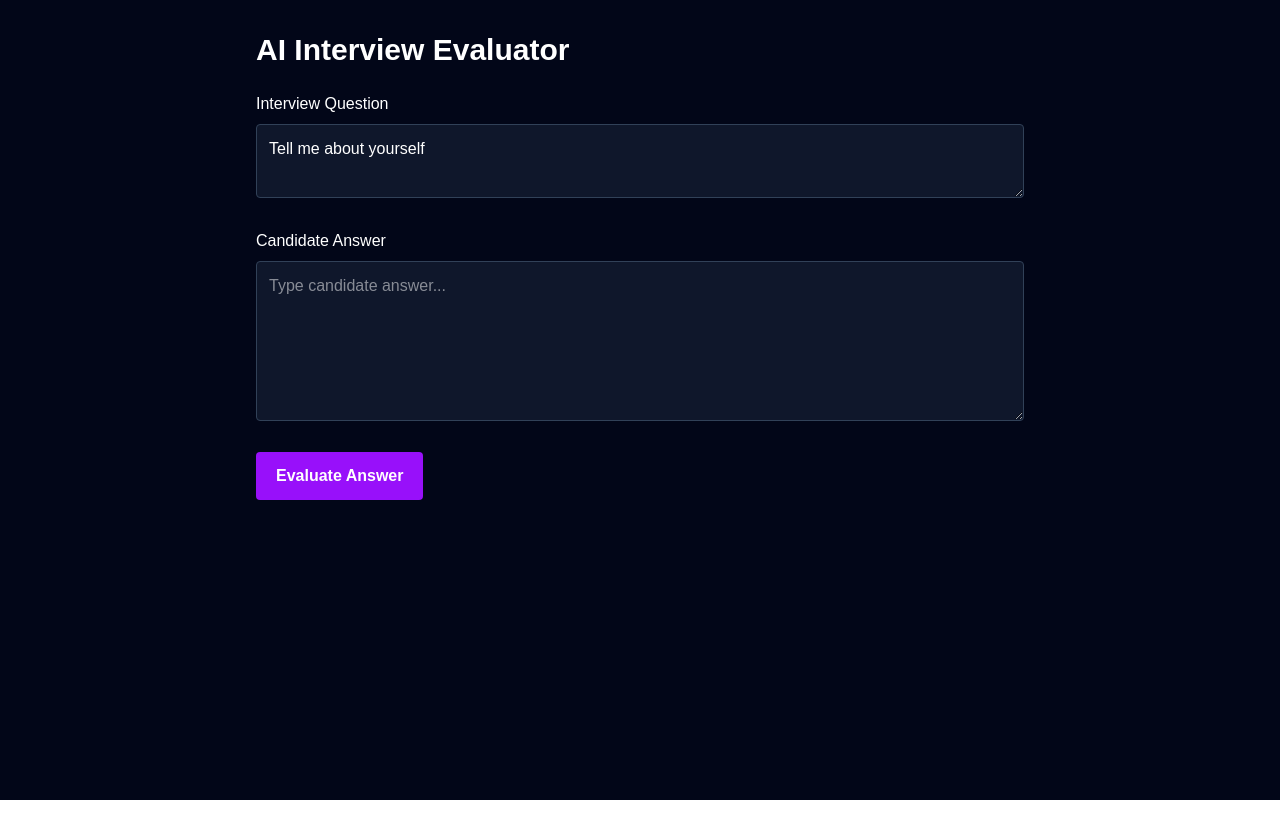
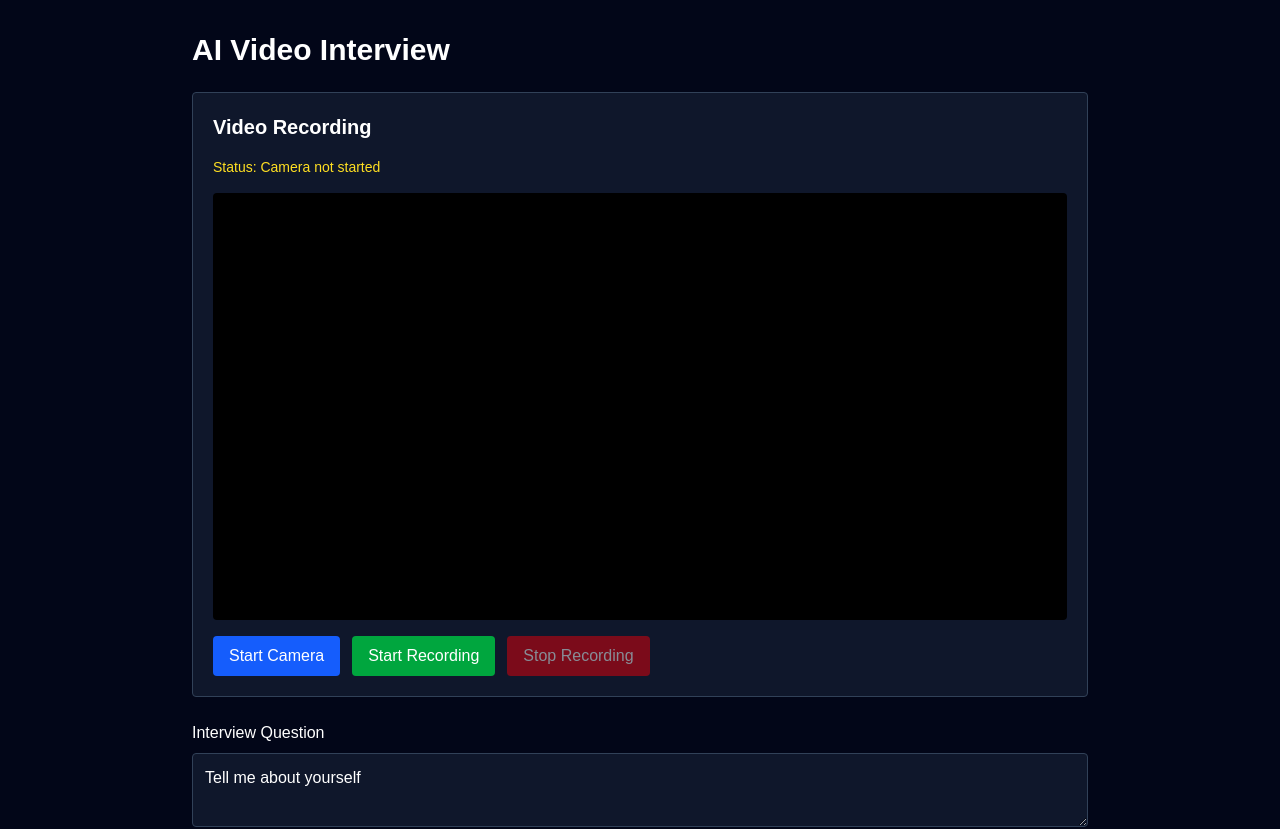
Before and after one commit to MRSE435/AI-INTERVIEW-SYSTEM, a Next.js app: page / in a window 1280 px wide. Shown: the top 829 px of the page. Before the commit the page ends 800 px from the top, so only its background shows below. Built offline with nearby package versions, Linux system fonts and the light colour scheme.

Commit message:
added video feature

```diff
--- a/app/page.js
+++ b/app/page.js
@@ -1,16 +1,174 @@
 "use client";
 
-import { useState } from "react";
+import { useRef, useState } from "react";
 
 export default function Home() {
+  const liveVideoRef = useRef(null);
+  const recorderRef = useRef(null);
+  const chunksRef = useRef([]);
+
   const [question, setQuestion] = useState("Tell me about yourself");
   const [answer, setAnswer] = useState("");
   const [result, setResult] = useState(null);
   const [loading, setLoading] = useState(false);
 
+  const [stream, setStream] = useState(null);
+  const [recording, setRecording] = useState(false);
+  const [videoUrl, setVideoUrl] = useState("");
+  const [status, setStatus] = useState("Camera not started");
+
+  async function startCamera() {
+    try {
+      setStatus("Start Camera button clicked...");
+
+      if (typeof window === "undefined") {
+        setStatus("Window not available");
+        return;
+      }
+
+      if (!window.isSecureContext) {
+        setStatus("Camera blocked: page is not secure HTTPS");
+        alert("Camera needs HTTPS. Open the HTTPS ngrok link, not HTTP.");
+        return;
+      }
+
+      if (!navigator.mediaDevices) {
+        setStatus("navigator.mediaDevices not available");
+        alert("Camera API not available in this browser/page.");
+        return;
+      }
+
+      if (!navigator.mediaDevices.getUserMedia) {
+        setStatus("getUserMedia not available");
+        alert("getUserMedia not supported here.");
+        return;
+      }
+
+      setStatus("Requesting camera/mic permission...");
+
+      const mediaStream = await navigator.mediaDevices.getUserMedia({
+        video: {
+          facingMode: "user",
+          width: { ideal: 640 },
+          height: { ideal: 480 },
+        },
+        audio: true,
+      });
+
+      const audioTracks = mediaStream.getAudioTracks();
+      const videoTracks = mediaStream.getVideoTracks();
+
+      console.log("Audio tracks:", audioTracks);
+      console.log("Video tracks:", videoTracks);
+
+      if (audioTracks.length === 0) {
+        setStatus("Camera started but microphone not found");
+      }
+
+      if (videoTracks.length === 0) {
+        setStatus("Microphone started but camera not found");
+        alert("No camera track found.");
+        return;
+      }
+
+      setStream(mediaStream);
+
+      if (liveVideoRef.current) {
+        liveVideoRef.current.srcObject = mediaStream;
+
+        await liveVideoRef.current.play().catch((err) => {
+          console.log("Video play error:", err);
+        });
+      }
+
+      setStatus("Camera and microphone ready");
+    } catch (error) {
+      console.log("Camera error:", error);
+
+      setStatus(`Camera error: ${error.name}`);
+
+      alert(`Camera error: ${error.name}\n${error.message}`);
+    }
+  }
+
+  function startRecording() {
+    if (!stream) {
+      alert("Start camera first");
+      return;
+    }
+
+    if (!window.MediaRecorder) {
+      alert("MediaRecorder is not supported in this browser.");
+      return;
+    }
+
+    chunksRef.current = [];
+    setVideoUrl("");
+
+    let options = {};
+
+    if (MediaRecorder.isTypeSupported("video/webm;codecs=vp8,opus")) {
+      options = { mimeType: "video/webm;codecs=vp8,opus" };
+    } else if (MediaRecorder.isTypeSupported("video/webm")) {
+      options = { mimeType: "video/webm" };
+    } else if (MediaRecorder.isTypeSupported("video/mp4")) {
+      options = { mimeType: "video/mp4" };
+    }
+
+    const recorder = new MediaRecorder(stream, options);
+
+    recorder.ondataavailable = (event) => {
+      if (event.data && event.data.size > 0) {
+        chunksRef.current.push(event.data);
+      }
+    };
+
+    recorder.onstart = () => {
+      setRecording(true);
+      setStatus("Recording...");
+    };
+
+    recorder.onstop = () => {
+      const blob = new Blob(chunksRef.current, {
+        type: recorder.mimeType || "video/webm",
+      });
+
+      console.log("Blob size:", blob.size);
+      console.log("Blob type:", blob.type);
+
+      if (blob.size === 0) {
+        setStatus("Recording failed: empty video");
+        alert("Recording failed. Empty video created.");
+        return;
+      }
+
+      const url = URL.createObjectURL(blob);
+      setVideoUrl(url);
+      setRecording(false);
+      setStatus("Recording completed");
+    };
+
+    recorder.onerror = (event) => {
+      console.log("Recorder error:", event);
+      setRecording(false);
+      setStatus("Recorder error");
+    };
+
+    recorderRef.current = recorder;
+    recorder.start(1000);
+  }
+
+  function stopRecording() {
+    if (!recorderRef.current) return;
+
+    if (recorderRef.current.state !== "inactive") {
+      recorderRef.current.stop();
+    }
+  }
+
   async function evaluateAnswer() {
     setLoading(true);
-    setResult("");
+    setResult(null);
 
     const res = await fetch("/api/evaluate", {
       method: "POST",
@@ -26,9 +184,61 @@ export default function Home() {
   }
 
   return (
-    <main className="min-h-screen bg-slate-950 text-white p-8">
-      <div className="max-w-3xl mx-auto space-y-6">
-        <h1 className="text-3xl font-bold">AI Interview Evaluator</h1>
+    <main className="min-h-screen bg-slate-950 text-white p-4 md:p-8">
+      <div className="max-w-4xl mx-auto space-y-6">
+        <h1 className="text-3xl font-bold">AI Video Interview</h1>
+
+        <div className="bg-slate-900 border border-slate-700 p-5 rounded space-y-4">
+          <h2 className="text-xl font-bold">Video Recording</h2>
+
+          <p className="text-sm text-yellow-300">Status: {status}</p>
+
+          <video
+            ref={liveVideoRef}
+            autoPlay
+            muted
+            playsInline
+            webkit-playsinline="true"
+            className="w-full rounded bg-black min-h-[260px]"
+          />
+
+          <div className="flex gap-3 flex-wrap">
+            <button
+              onClick={startCamera}
+              className="bg-blue-600 px-4 py-2 rounded"
+            >
+              Start Camera
+            </button>
+
+            <button
+              onClick={startRecording}
+              className="bg-green-600 px-4 py-2 rounded disabled:opacity-50"
+              disabled={recording}
+            >
+              Start Recording
+            </button>
+
+            <button
+              onClick={stopRecording}
+              className="bg-red-600 px-4 py-2 rounded disabled:opacity-50"
+              disabled={!recording}
+            >
+              Stop Recording
+            </button>
+          </div>
+
+          {videoUrl && (
+            <div>
+              <h3 className="font-semibold mb-2">Recorded Preview</h3>
+              <video
+                src={videoUrl}
+                controls
+                playsInline
+                className="w-full rounded bg-black"
+              />
+            </div>
+          )}
+        </div>
 
         <div>
           <label className="block mb-2">Interview Question</label>
```
Lines whose indentation alone changed are shown as unchanged.
